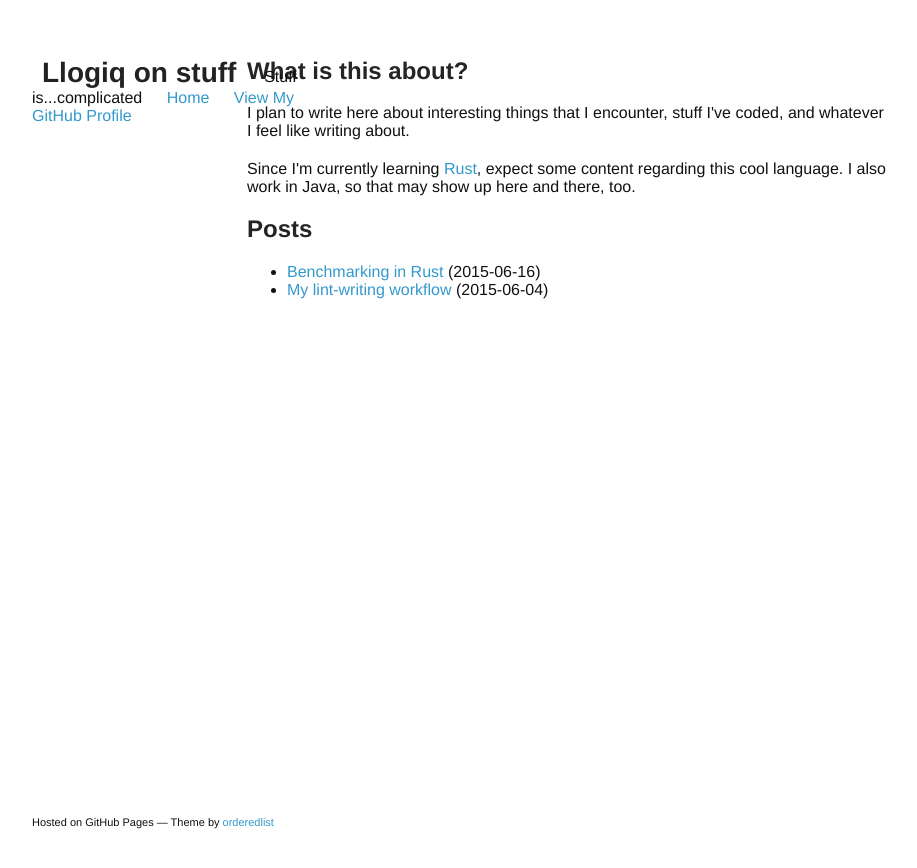
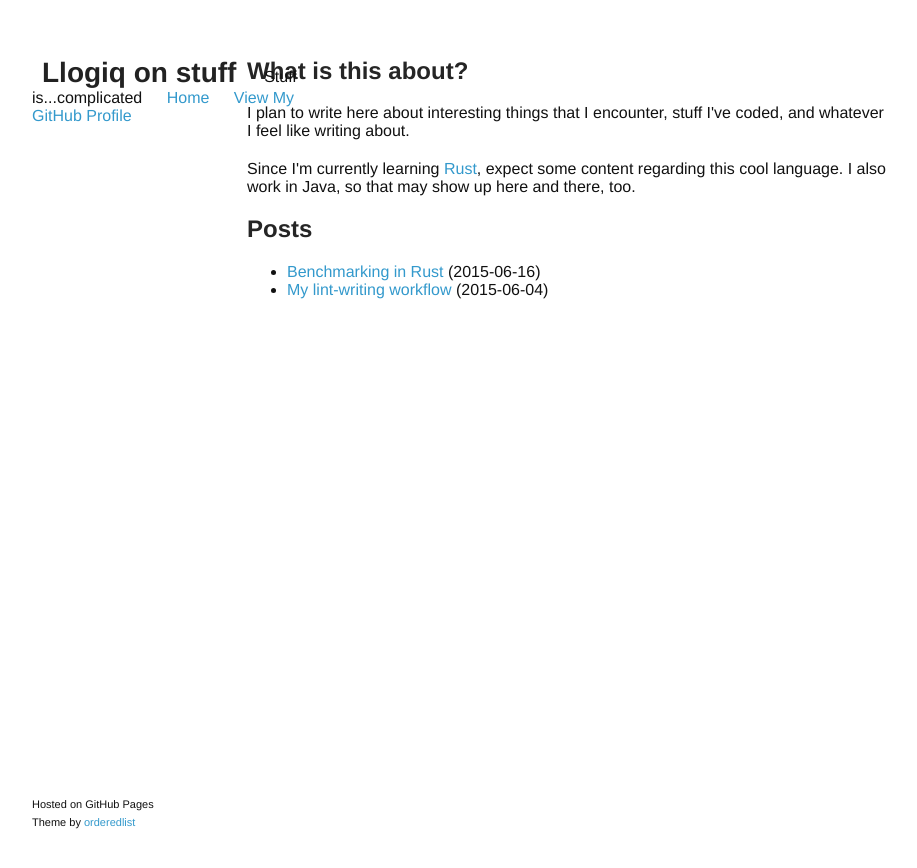
Before and after one commit to llogiq/llogiq.github.io, a Jekyll site: the page built from index.html, in a window 1280 px wide. Shown: the top 868 px of the page, without its empty margins (178-1095 px from the left). Built offline with Jekyll 4.4.1, drawn with Linux system fonts in a browser that asks for light colours.

Commit message:
more stylesheet tweaking

```diff
--- a/_layouts/default.html
+++ b/_layouts/default.html
@@ -28,7 +28,8 @@
         {{content}}
       </section>
       <footer>
-        <p><small>Hosted on GitHub Pages &mdash; Theme by <a href="https://github.com/orderedlist">orderedlist</a></small></p>
+        <p><small>Hosted on GitHub Pages<br/>
+        Theme by <a href="https://github.com/orderedlist">orderedlist</a></small></p>
       </footer>
     </div>
     <script src="/javascripts/scale.fix.js"></script>
```
